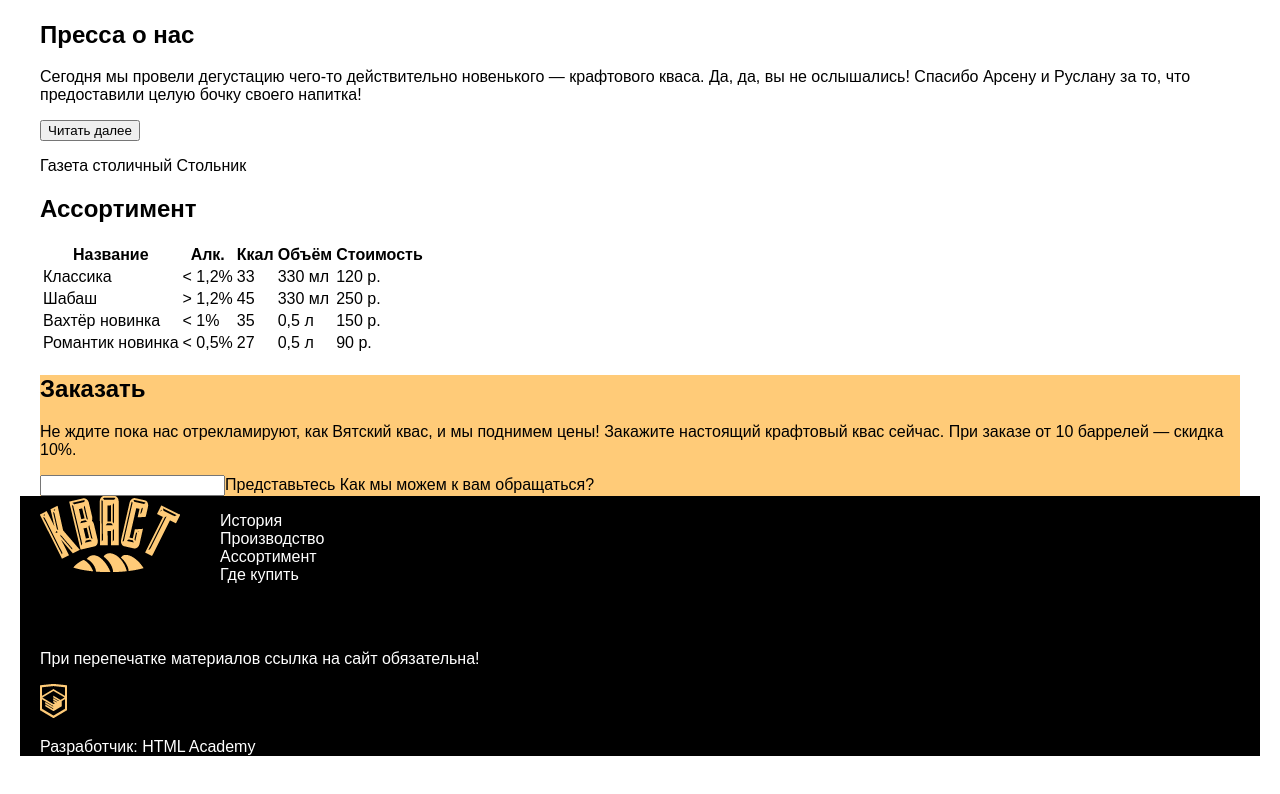
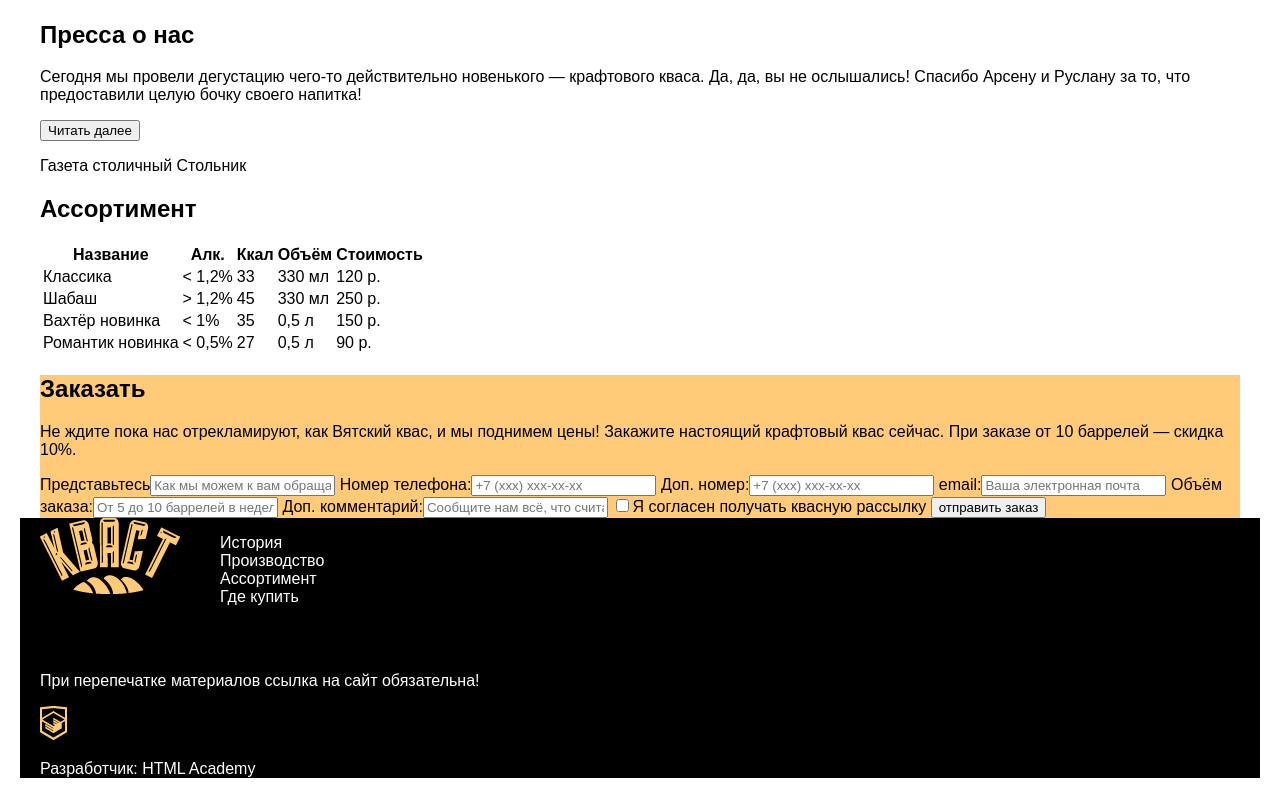
Before and after one commit to MargoTl/Kvass, a plain HTML site: page index.html in a window 1280 px wide. Shown: the part 2120-2914 px from the top of the page. Before the commit the page ends 2892 px from the top, so only its background shows below. Drawn offline with Linux system fonts and the light colour scheme.

Commit message:
add- form (input)

```diff
--- a/index.html
+++ b/index.html
@@ -124,8 +124,14 @@
         <h2>Заказать</h2>
         <p>Не ждите пока нас отрекламируют, как Вятский квас, и мы поднимем цены! Закажите настоящий крафтовый квас сейчас. При заказе от 10 баррелей — скидка 10%.</p>
         <form action="#" method="post">
-          <input type="text" name="name">Представьтесь
-          <label>Как мы можем к вам обращаться?</label>
+          <label>Представьтесь<input type="text" name="name" placeholder="Как мы можем к вам обращаться?"></label>
+          <label>Номер телефона:<input type="text" name="phone" placeholder="+7 (xxx) xxx-xx-xx"></label>
+          <label>Доп. номер:<input type="text" name="phone-2" placeholder="+7 (xxx) xxx-xx-xx"></label>
+          <label>email:<input type="text" name="email" placeholder="Ваша электронная почта"></label>
+          <label>Объём заказа:<input type="text" name="size" placeholder="От 5 до 10 баррелей в неделю"></label>
+          <label>Доп. комментарий:<input type="text" name="comment" placeholder="Сообщите нам всё, что считаете нужным"></label>
+          <label><input type="checkbox" name="">Я согласен получать квасную рассылку</label>
+          <input type="submit" value="отправить заказ">
         </form>
       </section>
 
```
